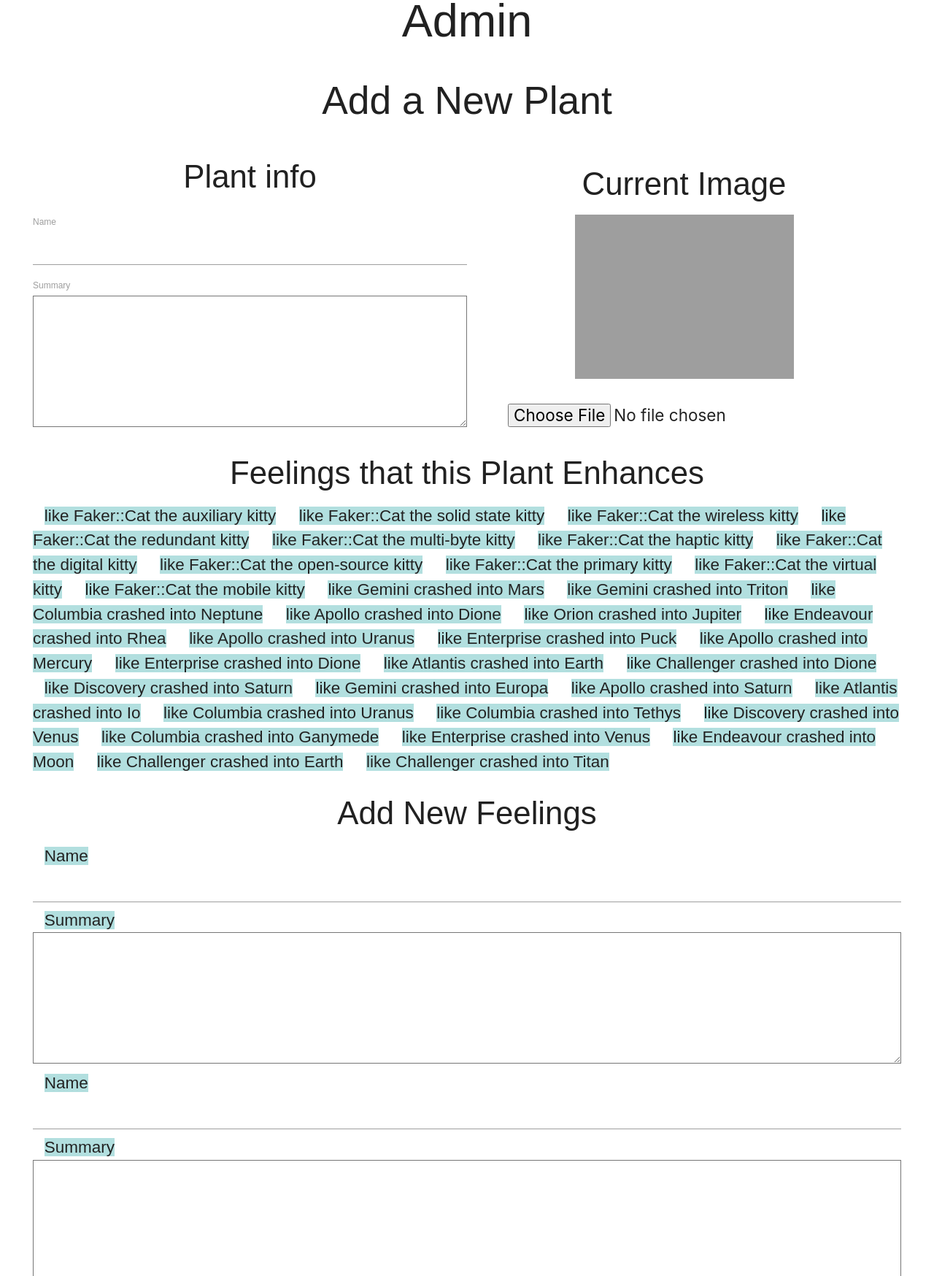
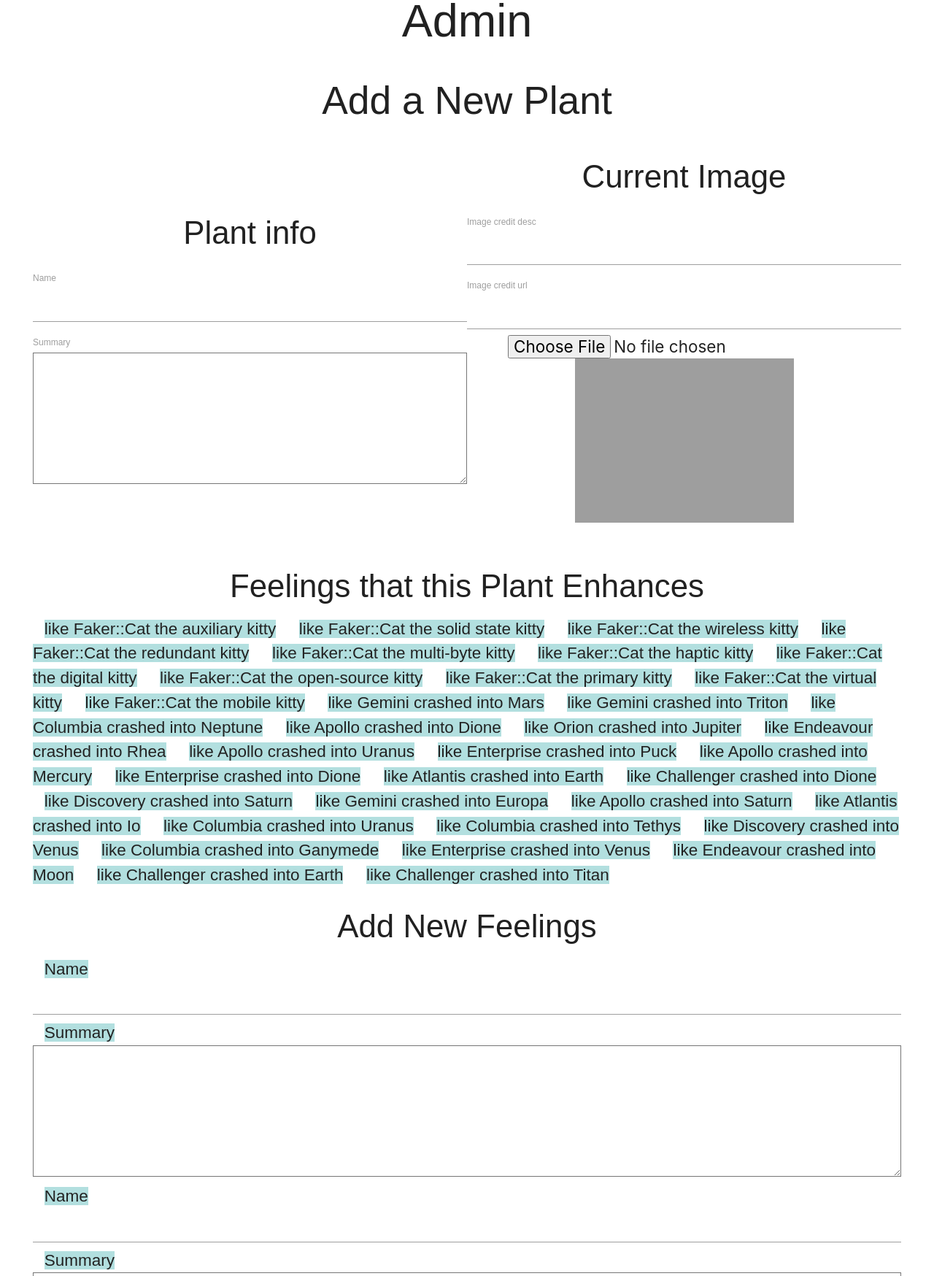
Before and after one commit to catquarks/plant-spirit-admin, a Rails app: page /plants/new in a window 1280 px wide. Shown: the part 181-1929 px from the top of the page at 73% size. Run offline with Rails 7, Linux system fonts and the light colour scheme; the visitor is signed in with stand-in values (Sample User, id 1); data comes from the database, SQL or seed files in the repository; style sheets or scripts are compiled from the project's sources; parts of the project's set-up code (start-up, migrations or seed data) failed here and were passed over; some libraries are stand-ins or nearby versions; some web fonts are replaced; grey boxes are pictures that could not be loaded.

Commit message:
Add image_credit_desc and image_credit_url to Plants Edit plant show page to include new colums, removed old boilerplate from blank plant summaries, and update plant edit/new form to include new columns.

```diff
--- a/app/controllers/plants_controller.rb
+++ b/app/controllers/plants_controller.rb
@@ -78,7 +78,8 @@ class PlantsController < ApplicationController
 		def plant_params
 			params.require(:plant)
 				.permit(
-					:name, :summary, :id, :image,
+					:name, :summary, :id,
+					:image, :image_credit_desc, :image_credit_url,
 					future_feeling_ids: [], current_feeling_ids: [],
 					future_feelings_attributes: [
 						:name, :summary, :id, :_destroy
--- a/app/views/plants/_form_info_and_image.erb
+++ b/app/views/plants/_form_info_and_image.erb
@@ -10,8 +10,12 @@
 
 	<div class="plant-form-child">
 		<h3>Current Image</h3>
+		<%= f.label :image_credit_desc %>
+		<%= f.text_field :image_credit_desc %>
+		<%= f.label :image_credit_url %>
+		<%= f.text_field :image_credit_url %>
+		<%= f.file_field :image %>
 		<%= link_to image_tag(@plant.image.url(:medium), size: '300x300'), @plant.image.url(:large) %>
 		<br />
-		<%= f.file_field :image %>
 	</div>
 </div>
--- a/app/views/plants/show.html.erb
+++ b/app/views/plants/show.html.erb
@@ -27,8 +27,9 @@
             <span class="card-title">Summary</span>
             <% if @plant.summary %>
               <p><%= @plant.summary %></p>
+              <p>Image credit: <%= link_to @plant.image_credit_desc, @plant.image_credit_url %></p>
             <% else %>
-              <p>No summary is yet available. In the meantime, <a href="https://www.google.com/#q=<%= @plant.name %>" target="_blank">try Google</a>.</p>
+              <p>No summary is yet available.</p>
             <% end %>
             <%= link_to "Edit this Plant", edit_plant_path(@plant), class: "btn crud" %>
           </div>
--- /dev/null
+++ b/db/migrate/20170320085034_add_image_credit_desc_to_plants.rb
@@ -0,0 +1,5 @@
+class AddImageCreditDescToPlants < ActiveRecord::Migration[5.0]
+  def change
+  	add_column :plants, :image_credit_desc, :text
+  end
+end
--- /dev/null
+++ b/db/migrate/20170320085254_add_image_credit_url_to_plants.rb
@@ -0,0 +1,5 @@
+class AddImageCreditUrlToPlants < ActiveRecord::Migration[5.0]
+  def change
+    add_column :plants, :image_credit_url, :string
+  end
+end
```
Also changed, not shown: db/schema.rb.
